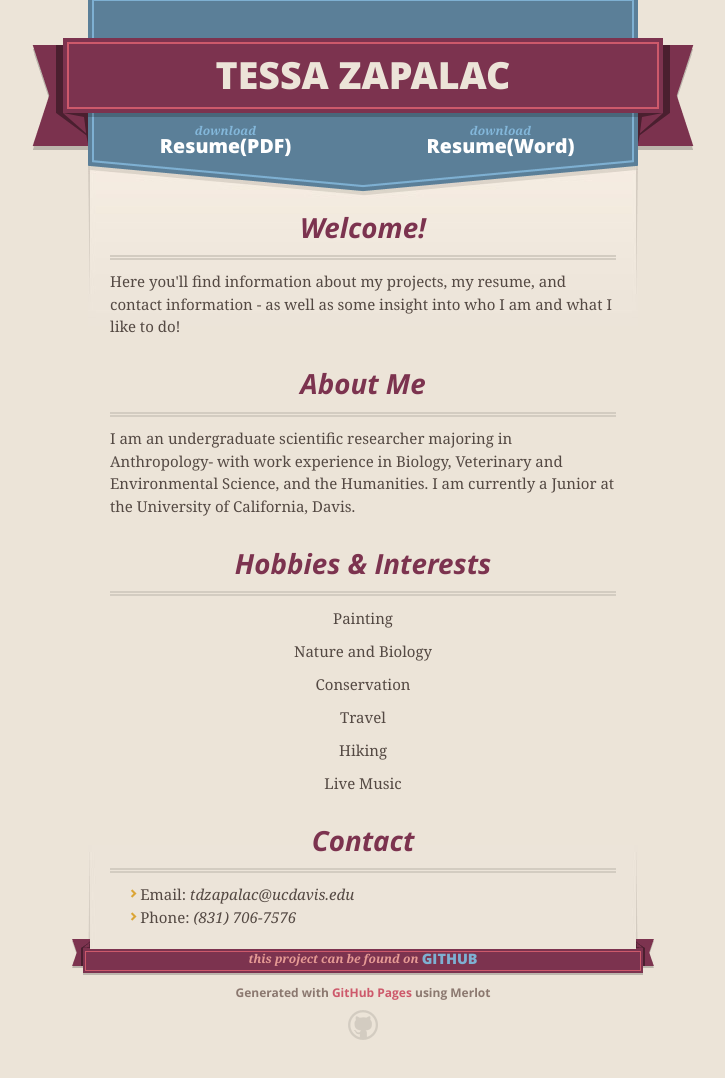
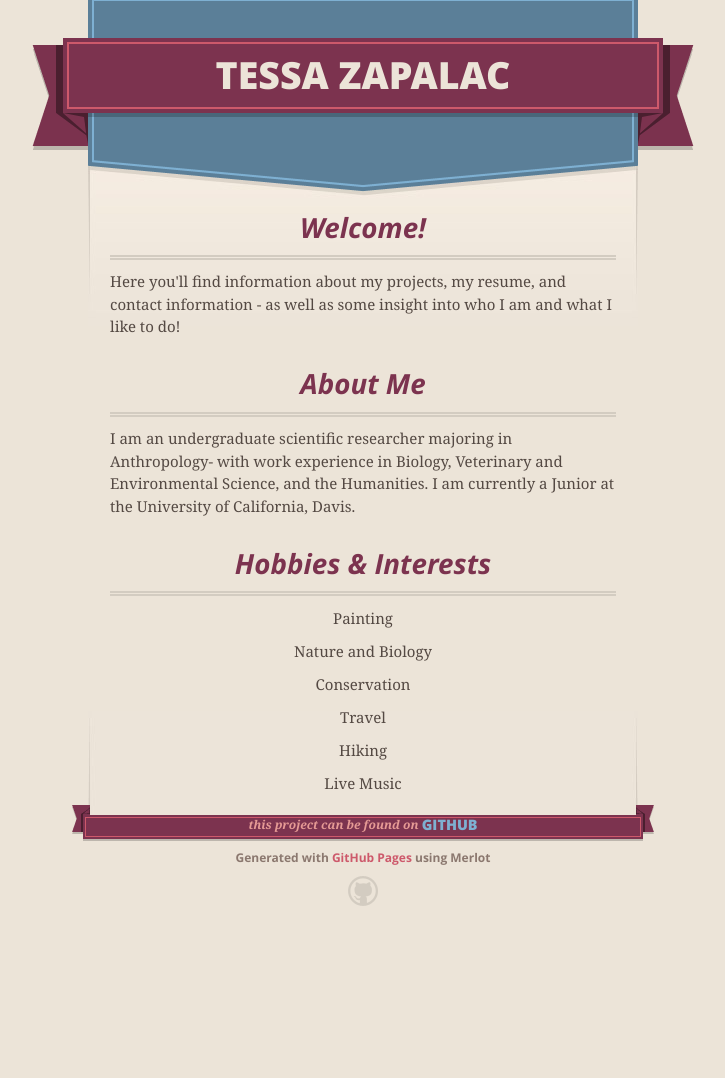
Before and after one commit to ferdavid1/mygithubpage, a plain HTML site: page index.html in a window 1280 px wide. Shown: the whole page, without its empty margins (277-1002 px from the left). After the commit the page ends 946 px from the top, so only its background shows below. Drawn offline with nearby package versions, Linux system fonts and the light colour scheme.

Commit message:
removed contact and resume

```diff
--- a/index.html
+++ b/index.html
@@ -35,9 +35,10 @@
         </span>
       </header>
 
-      <section id="downloads">
+     <section id="downloads">
         <span class="inner">
-          <a href="https://drive.google.com/open?id=0BxczFJxFPwsCbEhhTW5OcFlmczg" class='zip'><em>download</em>Resume(PDF)</a><a href="https://drive.google.com/open?id=1904O3NSXX8JTsTwmesAwpw_vb6_7I5GPfOju8xV0yCY" class = 'tgz'><em>download</em>Resume(Word)</a>
+          <!--<a href="https://drive.google.com/open?id=0BxczFJxFPwsCbEhhTW5OcFlmczg" class='zip'><em>download</em>Resume(PDF)</a><a href="https://drive.google.com/open?id=1904O3NSXX8JTsTwmesAwpw_vb6_7I5GPfOju8xV0yCY" class = 'tgz'><em>download</em>Resume(Word)</a> -->
+          <a href ='#' class='zip'></a><a href="#" class="tgz"></a>
         </span>
       </section>
 
@@ -63,14 +64,14 @@
     <p>Live Music</p>
   </div>
 
-<h3>
+<!--<h3>
 <a id="support-or-contact" class="anchor" href="#support-or-contact" aria-hidden="true"><span aria-hidden="true" class="octicon octicon-link"></span></a>Contact</h3>
   <p>
     <ul>
       <li>Email: <em>tdzapalac@ucdavis.edu</em></li>
       <li>Phone: <em>(831) 706-7576</em></li>
     </ul>
-  </p>
+  </p> -->
 
       </section>
 
```
